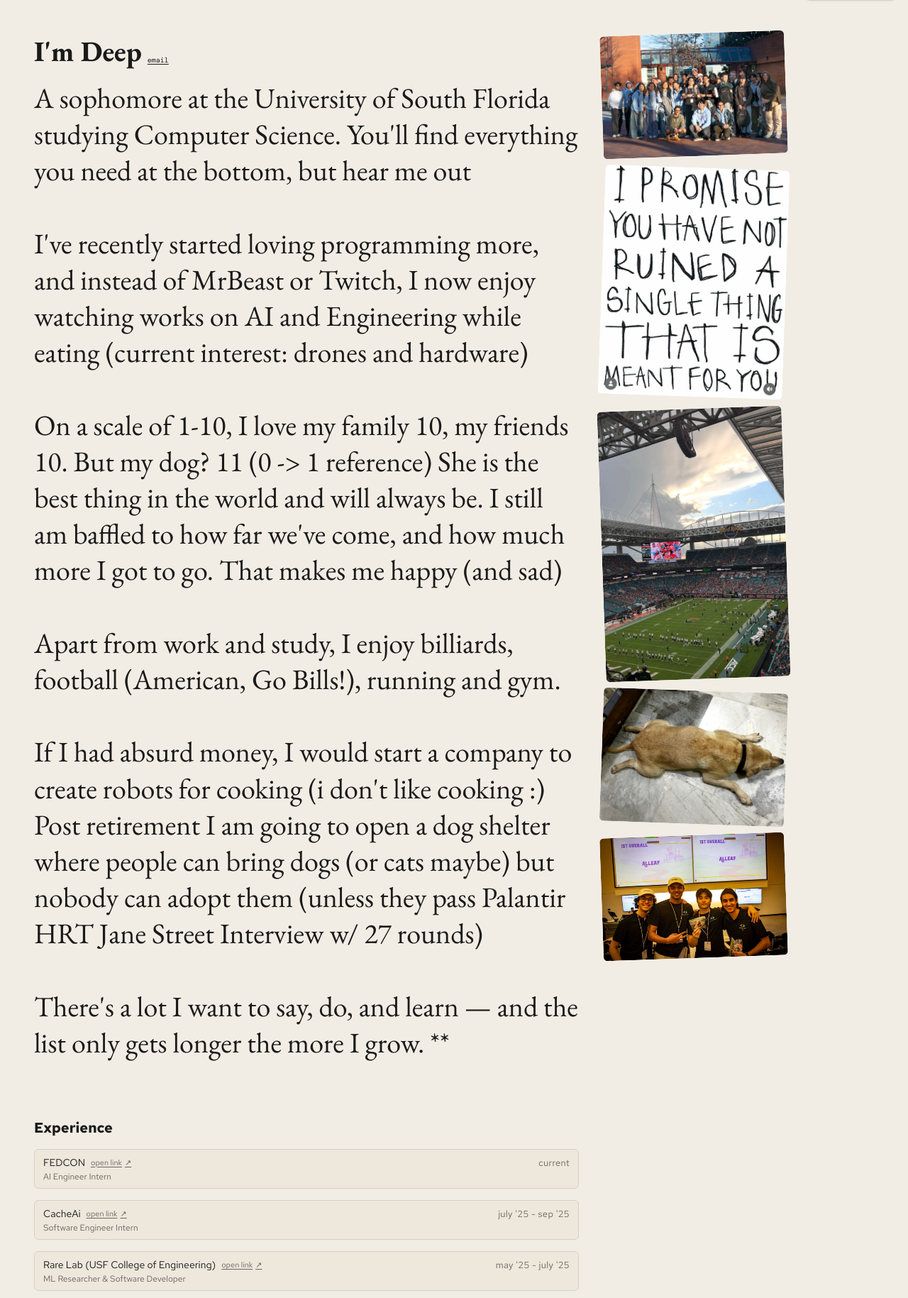
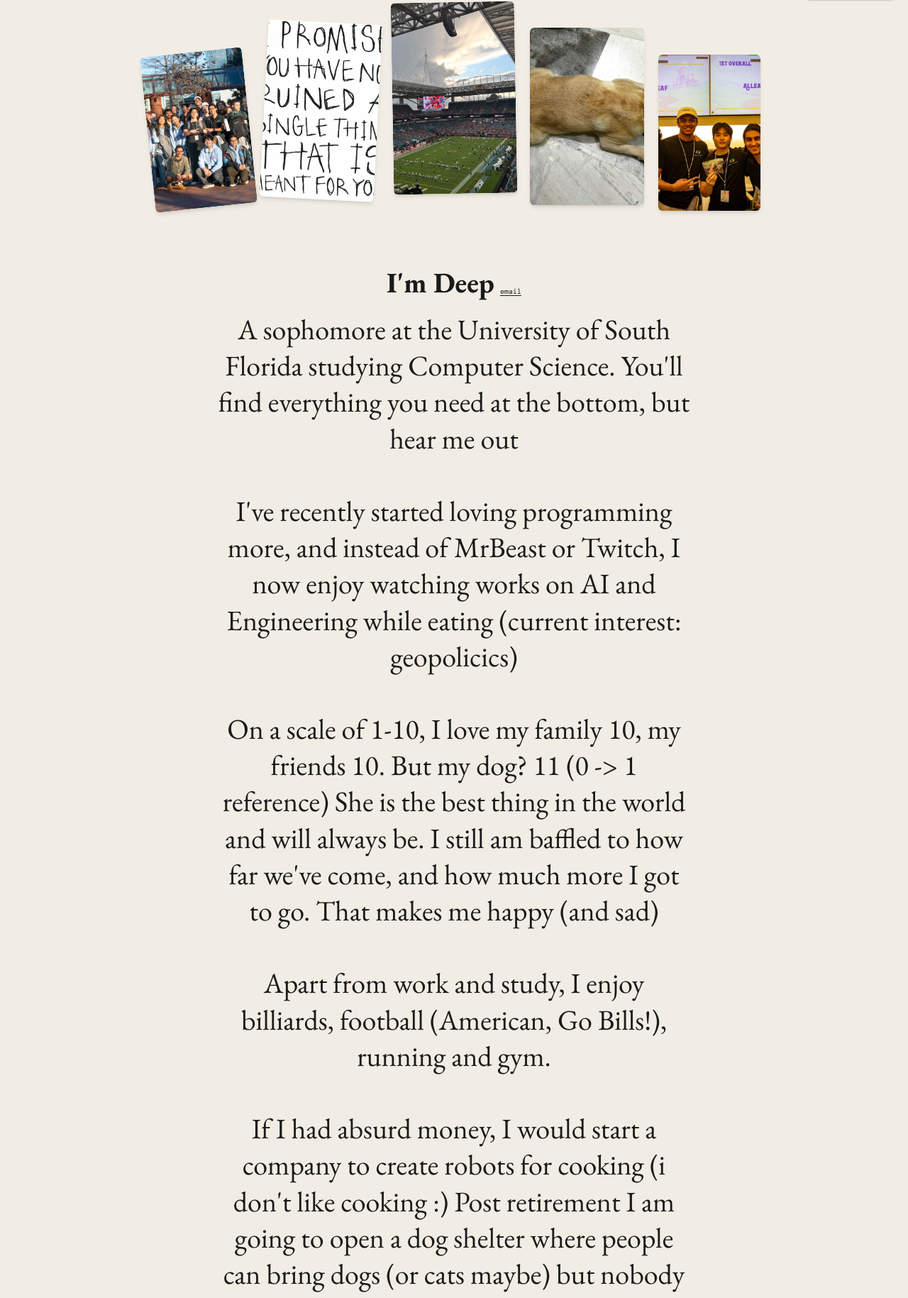
Before and after one commit to Ackberry/portfolio, a Next.js app in the folder portfolio/: page / in a window 1280 px wide. Shown: the part 65-1894 px from the top of the page at 71% size. Built offline with nearby package versions, Linux system fonts and the light colour scheme; a web font is replaced by a local one.

Commit message:
monthly update (will update weekly now)

```diff
--- a/portfolio/src/app/home/page.tsx
+++ b/portfolio/src/app/home/page.tsx
@@ -11,7 +11,7 @@ const EXPERIENCES = [
     timeline: 'current',
     role: 'AI Engineer Intern',
     description:
-      "Currently, I've been working on building a full-stack internal platform that helps consultants and clients generate custom federal contracting packages and quotes. I set up auth and UM using Redis, built an admin panel, and integrated everything with HubSpot through automated workflows (n8n) so that selected line items turn directly into draft quotes. I also developed a campaign builder interface, drag-and-drop phase selection, and an internal Kanban-style sales system, and managed to ship the core product in under 30 hours. A big focus was security and automation - hashing passwords, hiding credentials, and making sure submissions flow cleanly into CRM tools without manual work.",
+      "I am working on creating a voice intelligence agent to train and onboard new advisors quickly. I also created a client management API + DB to help advisors manage their clients give rights. I've also built a full-stack internal platform that helps consultants and clients generate custom federal contracting packages and quotes. I set up auth and UM using Redis, built an admin panel, and integrated everything with HubSpot through automated workflows (n8n) so that selected line items turn directly into draft quotes. I also developed a campaign builder interface, drag-and-drop phase selection, and an internal Kanban-style sales system, and managed to ship the core product in under 30 hours. A big focus was security and automation - hashing passwords, hiding credentials, and making sure submissions flow cleanly into CRM tools without manual work.",
   },
   {
     company: 'CacheAi',
@@ -188,12 +188,42 @@ export default function HomePage() {
     <PageLayout>
       <section className={cn('w-full px-4 sm:px-6 lg:px-12')}>
         <div className="py-8 lg:py-12">
-          <div className="lg:flex lg:items-start lg:gap-8">
-            <article className="max-w-3xl py-6 text-left sm:py-8 lg:flex-1">
+          {/* Photo gallery */}
+          <div className="mx-auto mb-10 flex max-w-4xl items-end justify-center gap-3 px-4 sm:gap-4 lg:mb-14 lg:gap-5">
+            {INTRO_PHOTOS.map((photo, index) => {
+              const styles = [
+                'h-[120px] w-[90px] sm:h-[160px] sm:w-[120px] lg:h-[220px] lg:w-[170px] -rotate-6 translate-y-2',
+                'h-[130px] w-[100px] sm:h-[180px] sm:w-[135px] lg:h-[250px] lg:w-[190px] rotate-3 -translate-y-1',
+                'h-[140px] w-[105px] sm:h-[190px] sm:w-[145px] lg:h-[270px] lg:w-[205px] -rotate-1 -translate-y-3',
+                'h-[130px] w-[100px] sm:h-[180px] sm:w-[135px] lg:h-[250px] lg:w-[190px] rotate-4 translate-y-1',
+                'h-[120px] w-[90px] sm:h-[160px] sm:w-[120px] lg:h-[220px] lg:w-[170px] -rotate-5 translate-y-3',
+              ]
+              return (
+                <div
+                  key={photo.src}
+                  className={cn(
+                    'overflow-hidden rounded-md shadow-md transition-transform duration-300 hover:rotate-0 hover:scale-105',
+                    styles[index]
+                  )}
+                >
+                  <Image
+                    src={photo.src}
+                    alt={photo.alt}
+                    width={520}
+                    height={680}
+                    className="h-full w-full rounded object-cover"
+                  />
+                </div>
+              )
+            })}
+          </div>
+
+          {/* Centered intro text */}
+          <article className="mx-auto max-w-3xl py-6 text-center sm:py-8">
             <div className="space-y-8">
               <section className="space-y-4">
-                  <div className="flex flex-wrap items-end gap-2">
-                    <p className="max-w-3xl font-serif text-[22px] font-bold leading-tight text-[#1A1A1A] sm:text-[28px] lg:text-[40px]">
+                <div className="flex flex-wrap items-end justify-center gap-2">
+                  <p className="font-serif text-[22px] font-bold leading-tight text-[#1A1A1A] sm:text-[28px] lg:text-[40px]">
                     I&apos;m Deep
                   </p>
                   <a
@@ -203,10 +233,10 @@ export default function HomePage() {
                     email
                   </a>
                 </div>
-                  <p className="max-w-3xl font-serif text-[22px] font-normal text-left leading-[1.28] text-[#1A1A1A] sm:text-[28px] lg:text-[40px]">
+                <p className="mx-auto max-w-2xl font-serif text-[22px] font-normal leading-[1.28] text-[#1A1A1A] sm:text-[28px] lg:text-[40px]">
                   A sophomore at the University of South Florida studying Computer Science. You&apos;ll find everything you need at the bottom, but hear me out <br />
                   <br />
-                    I&apos;ve recently started loving programming more, and instead of MrBeast or Twitch, I now enjoy watching works on AI and Engineering while eating (current interest: drones and hardware)<br />
+                  I&apos;ve recently started loving programming more, and instead of MrBeast or Twitch, I now enjoy watching works on AI and Engineering while eating (current interest: geopolicics)<br />
                   <br />
                  On a scale of 1-10, I love my family 10, my friends 10. But my dog? 11 (0 -&gt; 1 reference) She is the best thing in the world and will always be. I still am baffled to how far we&apos;ve come, and how much more I got to go. That makes me happy (and sad)
                   <br />
@@ -223,39 +253,18 @@ export default function HomePage() {
             </div>
           </article>
 
-            <aside className="hidden w-[220px] shrink-0 flex-col gap-4 pt-8 lg:flex xl:w-[260px]">
-              {INTRO_PHOTOS.map((photo, index) => (
-                <div
-                  key={photo.src}
-                  className={cn(
-                    'overflow-hidden rounded-md transition-transform duration-300 hover:rotate-0',
-                    index % 2 === 0 ? '-rotate-2' : 'rotate-2'
-                  )}
-                >
-                  <Image
-                    src={photo.src}
-                    alt={photo.alt}
-                    width={520}
-                    height={680}
-                    className="h-auto w-full rounded object-cover"
-                  />
-                </div>
-              ))}
-            </aside>
-          </div>
-
-          <section className="mt-10 max-w-3xl space-y-4 text-left font-red-hat lg:mt-12">
-            <h2 className="text-left font-red-hat text-xl font-bold text-[#1A1A1A]">Experience</h2>
-            <div className="space-y-4 text-left">
+          <section className="mx-auto mt-10 max-w-4xl space-y-5 font-red-hat lg:mt-14">
+            <h2 className="text-center font-red-hat text-xl font-bold text-[#1A1A1A]">Experience</h2>
+            <div className="space-y-4">
               {EXPERIENCES.map((experience) => (
                 <details
                   key={experience.company}
-                  className="group rounded-md border border-[#D6CFC4] bg-[#EDE7DC] px-3 py-2"
+                  className="group rounded-lg border border-[#D6CFC4] bg-[#EDE7DC] px-5 py-4 transition-shadow duration-200 hover:shadow-md"
                 >
                   <summary className="cursor-pointer list-none">
-                    <div className="grid grid-cols-1 gap-2 sm:grid-cols-[minmax(0,1fr)_auto] sm:items-start sm:gap-3">
+                    <div className="flex flex-col gap-1 sm:flex-row sm:items-center sm:justify-between sm:gap-3">
                       <div className="flex min-w-0 flex-wrap items-center gap-x-2 gap-y-1">
-                        <p className="break-words font-red-hat text-sm text-[#1A1A1A]">{experience.company}</p>
+                        <p className="break-words font-red-hat text-[15px] font-semibold text-[#1A1A1A]">{experience.company}</p>
                         <a
                           href={experience.link}
                           target="_blank"
@@ -266,13 +275,13 @@ export default function HomePage() {
                           <span className="font-red-hat text-[11px]">↗</span>
                         </a>
                       </div>
-                      <p className="justify-self-start font-red-hat text-[12px] tracking-wide text-[#6B6560] sm:shrink-0 sm:justify-self-end sm:whitespace-nowrap sm:text-[13px]">
+                      <p className="shrink-0 font-red-hat text-[12px] tracking-wide text-[#6B6560] sm:text-[13px]">
                         {experience.timeline}
                       </p>
                     </div>
-                    <p className="text-xs text-[#6B6560]">{experience.role}</p>
+                    <p className="mt-1 text-[13px] text-[#6B6560]">{experience.role}</p>
                   </summary>
-                  <p className="pt-3 text-xs leading-relaxed text-[#1A1A1A]">
+                  <p className="mt-3 border-t border-[#D6CFC4] pt-3 text-[13px] leading-relaxed text-[#1A1A1A]">
                     {experience.description}
                   </p>
                 </details>
@@ -280,8 +289,8 @@ export default function HomePage() {
             </div>
           </section>
 
-          <section className="mt-10 space-y-4 font-red-hat lg:mt-12">
-            <h2 className="max-w-3xl text-left font-red-hat text-xl font-bold text-[#1A1A1A]">Projects</h2>
+          <section className="mx-auto mt-10 max-w-7xl space-y-5 font-red-hat lg:mt-14">
+            <h2 className="text-center font-red-hat text-xl font-bold text-[#1A1A1A]">Projects</h2>
             <div className="space-y-4 md:hidden">
               {PROJECTS.map((project) => (
                 <div key={project.name} className="w-full rounded-md border border-[#D6CFC4] bg-[#EDE7DC] px-3 py-2">
@@ -364,28 +373,28 @@ export default function HomePage() {
             </div>
           </section>
 
-          <section className="mt-10 max-w-3xl space-y-4 text-left font-red-hat lg:mt-12">
-            <h2 className="text-left font-red-hat text-xl font-bold text-[#1A1A1A]">Leadership</h2>
-            <div className="space-y-4 text-left">
+          <section className="mx-auto mt-10 max-w-4xl space-y-5 font-red-hat lg:mt-14">
+            <h2 className="text-center font-red-hat text-xl font-bold text-[#1A1A1A]">Leadership</h2>
+            <div className="space-y-4">
               {LEADERSHIP.map((item) => (
-                <details key={item.organization} className="group rounded-md border border-[#D6CFC4] bg-[#EDE7DC] px-3 py-2">
+                <details key={item.organization} className="group rounded-lg border border-[#D6CFC4] bg-[#EDE7DC] px-5 py-4 transition-shadow duration-200 hover:shadow-md">
                   <summary className="cursor-pointer list-none">
-                    <div className="grid grid-cols-1 gap-2 sm:grid-cols-[minmax(0,1fr)_auto] sm:items-start sm:gap-3">
-                      <p className="break-words font-red-hat text-sm text-[#1A1A1A]">{item.organization}</p>
-                      <p className="justify-self-start font-red-hat text-[12px] tracking-wide text-[#6B6560] sm:shrink-0 sm:justify-self-end sm:whitespace-nowrap sm:text-[13px]">
+                    <div className="flex flex-col gap-1 sm:flex-row sm:items-center sm:justify-between sm:gap-3">
+                      <p className="break-words font-red-hat text-[15px] font-semibold text-[#1A1A1A]">{item.organization}</p>
+                      <p className="shrink-0 font-red-hat text-[12px] tracking-wide text-[#6B6560] sm:text-[13px]">
                         {item.timeline}
                       </p>
                     </div>
-                    <p className="text-xs text-[#6B6560]">{item.role}</p>
+                    <p className="mt-1 text-[13px] text-[#6B6560]">{item.role}</p>
                   </summary>
                   {item.descriptionPoints ? (
-                    <ul className="ml-4 list-disc space-y-1 pt-3 text-xs leading-relaxed text-[#1A1A1A]">
+                    <ul className="ml-4 list-disc space-y-1 mt-3 border-t border-[#D6CFC4] pt-3 text-[13px] leading-relaxed text-[#1A1A1A]">
                       {item.descriptionPoints.map((point) => (
                         <li key={point}>{point}</li>
                       ))}
                     </ul>
                   ) : (
-                    <p className="pt-3 text-xs leading-relaxed text-[#1A1A1A]">{item.description}</p>
+                    <p className="mt-3 border-t border-[#D6CFC4] pt-3 text-[13px] leading-relaxed text-[#1A1A1A]">{item.description}</p>
                   )}
                 </details>
               ))}
```
Lines whose indentation alone changed are shown as unchanged.
